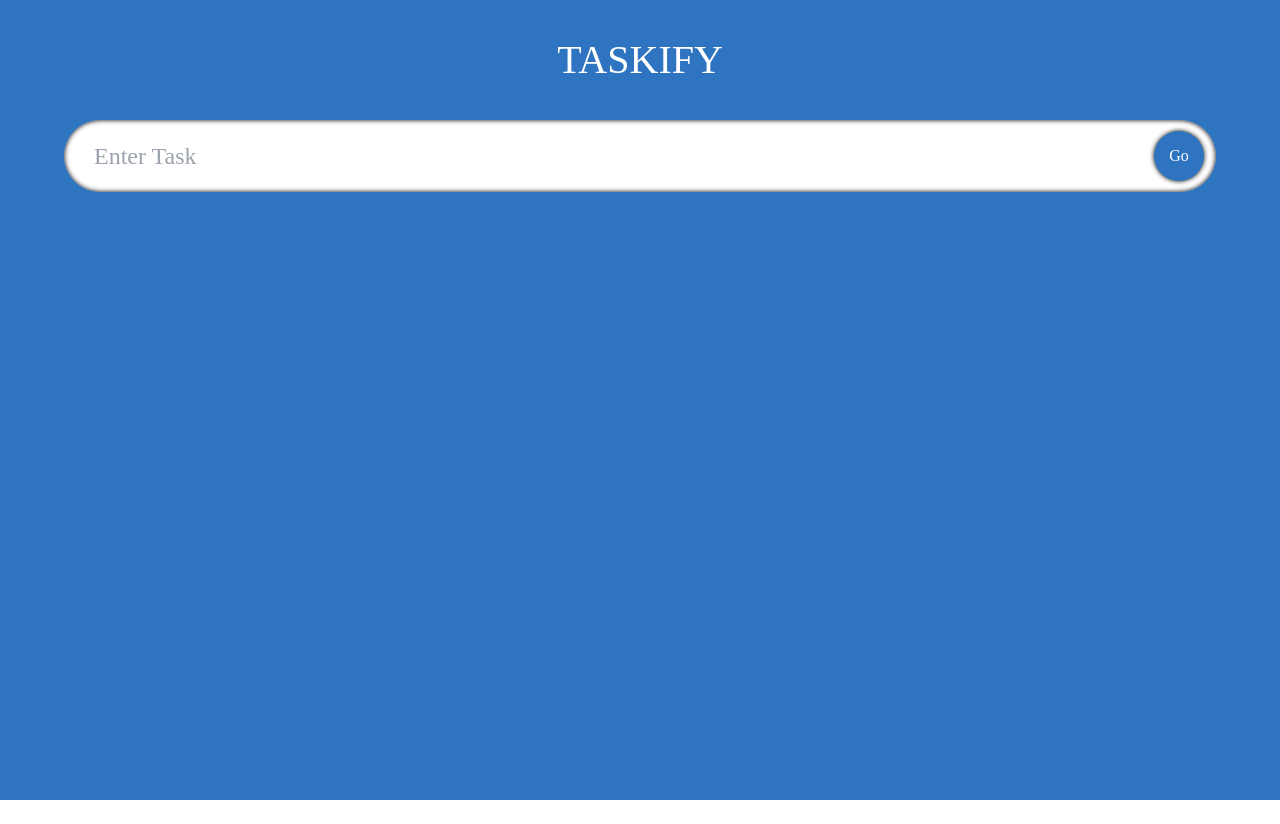
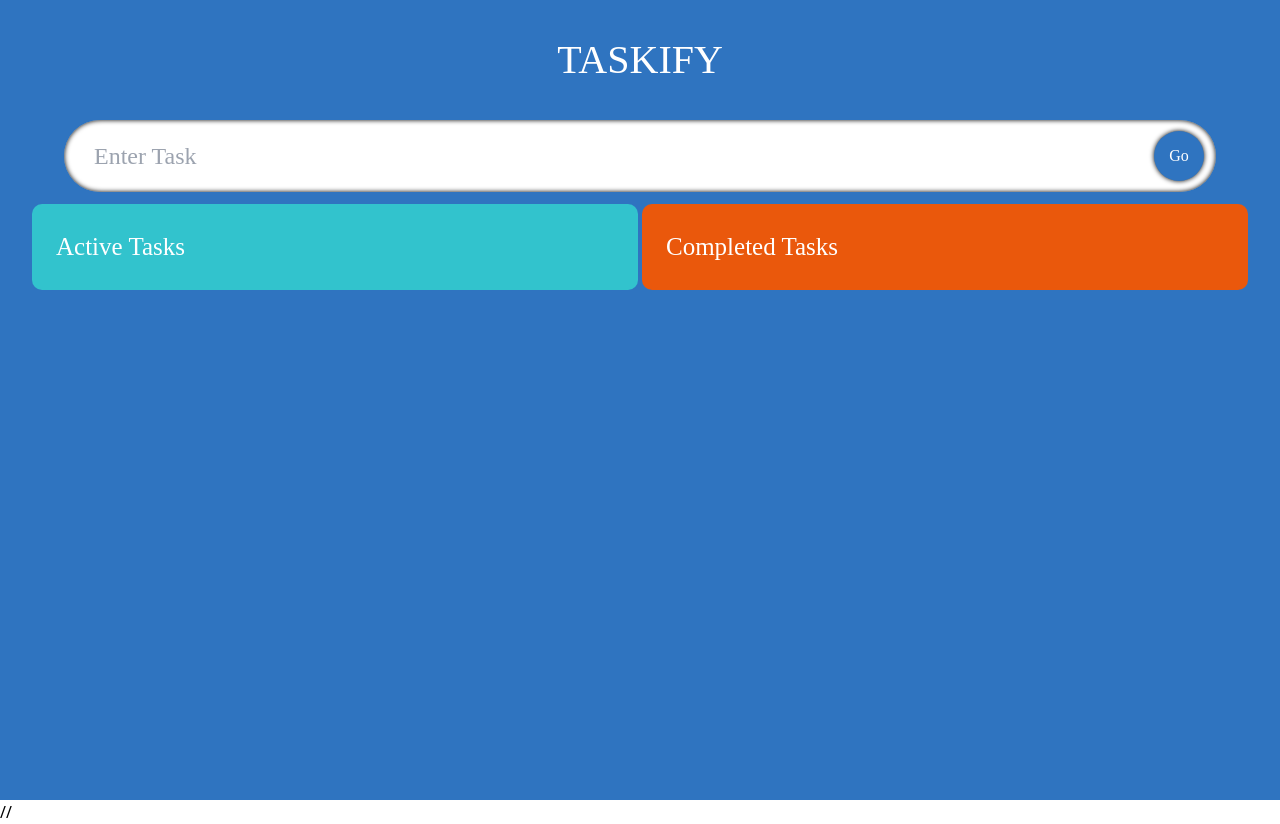
Before and after one commit to masouda1997/Taskify-React-TypeScript-with-drag-drop, a React (Create React App) app: page / in a window 1280 px wide. Before the commit the page ends 800 px from the top, so only its background shows below. Built offline with nearby package versions, Linux system fonts and the light colour scheme.

Commit message:
drag and drop UI fixed

```diff
--- a/package.json
+++ b/package.json
@@ -9,6 +9,7 @@
     "@types/jest": "^27.0.1",
     "@types/node": "^16.7.13",
     "@types/react": "^18.0.0",
+    "@types/react-beautiful-dnd": "^13.1.4",
     "@types/react-dom": "^18.0.0",
     "react": "^18.2.0",
     "react-beautiful-dnd": "^13.1.1",
--- a/src/App.tsx
+++ b/src/App.tsx
@@ -4,11 +4,12 @@ import { useState } from "react";
 import InputField from "./components/InputField";
 import { Todo } from "./Model";
 import TodoList from "./components/TodoList";
+import { DragDropContext } from "react-beautiful-dnd";
 
 const App: React.FC = () => {
 	const [todo, setTodo] = useState<string>("");
 	const [todos, setTodos] = useState<Todo[]>([]);
-	// const [completedTodos setCompletedTodos] = useState<Todo[]>([])
+	const [completedTodos, setCompletedTodos] = useState<Todo[]>([]);
 
 	const handleAdd = (e: React.FormEvent) => {
 		e.preventDefault();
@@ -22,13 +23,25 @@ const App: React.FC = () => {
 	console.log(todos);
 
 	return (
-		<div className="w-full h-[100vh] flex flex-col items-center bg-[#2f74c0] font-Neu">
-			<header className="uppercase text-white text-[40px] my-[30px] z-10 ">
-				Taskify
-			</header>
-			<InputField todo={todo} setTodo={setTodo} addHandler={handleAdd} />
-			<TodoList todos={todos} setTodos={setTodos} />
-		</div>
+		<DragDropContext onDragEnd={() => {}}>
+			<div className="w-full h-[100vh] flex flex-col items-center bg-[#2f74c0] font-Neu">
+				<header className="uppercase text-white text-[40px] my-[30px] z-10 ">
+					Taskify
+				</header>
+				<InputField
+					todo={todo}
+					setTodo={setTodo}
+					addHandler={handleAdd}
+				/>
+				<TodoList
+					todos={todos}
+					setTodos={setTodos}
+					completedTodos={completedTodos}
+					setCompletedTodos={setCompletedTodos}
+				/>
+			</div>
+			//{" "}
+		</DragDropContext>
 	);
 };
 
--- a/src/components/SingleTodo.tsx
+++ b/src/components/SingleTodo.tsx
@@ -2,14 +2,16 @@ import React, { useEffect, useRef } from "react";
 import { useState } from "react";
 import { Todo } from "../Model";
 import { MdDeleteForever, MdEditSquare, MdCheckBox } from "react-icons/md";
+import { Draggable } from "react-beautiful-dnd";
 
 type Props = {
+	index: number;
 	todo: Todo;
 	todos: Todo[];
 	setTodos: React.Dispatch<React.SetStateAction<Todo[]>>;
 };
 
-const SingleTodo = ({ todo, todos, setTodos }: Props) => {
+const SingleTodo = ({ index, todo, todos, setTodos }: Props) => {
 	const [edit, setEdit] = useState<boolean>(false);
 	const [editTodo, setEditTodo] = useState<string>(todo.todo);
 	const inputRef = useRef<HTMLInputElement>(null);
@@ -44,9 +46,14 @@ const SingleTodo = ({ todo, todos, setTodos }: Props) => {
 		setEdit(false);
 	};
 	return (
+		<Draggable draggableId={todo.id.toString()} index={index}>
+			{(provided) => (
 				<form
 					className="flex w-full p-4 mt-3 rounded-[10px] bg-[url('https://img.freepik.com/free-photo/crumpled-yellow-paper-background-close-up_60487-2390.jpg?size=626&ext=jpg')] hover:scale-105 hover:shadow-[0_0_5px_black] duration-300 text-black "
 					onSubmit={(e) => handleEdit(e, todo.id)}
+					{...provided.draggableProps}
+					{...provided.dragHandleProps}
+					ref={provided.innerRef}
 				>
 					{edit ? (
 						<input
@@ -63,7 +70,9 @@ const SingleTodo = ({ todo, todos, setTodos }: Props) => {
 
 					<div className="flex items-center flex-grow-0 gap-1">
 						<span>
-					<MdDeleteForever onClick={() => handleDelete(todo.id)} />
+							<MdDeleteForever
+								onClick={() => handleDelete(todo.id)}
+							/>
 						</span>
 						<span>
 							<MdEditSquare onClick={() => handleChange()} />
@@ -73,6 +82,8 @@ const SingleTodo = ({ todo, todos, setTodos }: Props) => {
 						</span>
 					</div>
 				</form>
+			)}
+		</Draggable>
 	);
 };
 
--- a/src/components/TodoList.tsx
+++ b/src/components/TodoList.tsx
@@ -1,40 +1,65 @@
 import React from "react";
 import { Todo } from "../Model";
 import SingleTodo from "./SingleTodo";
+import { Droppable } from "react-beautiful-dnd";
 
 interface IProps {
 	todos: Todo[];
 	setTodos: React.Dispatch<React.SetStateAction<Todo[]>>;
+	completedTodos: Todo[];
+	setCompletedTodos: React.Dispatch<React.SetStateAction<Todo[]>>;
 }
 
-const TodoList = ({ todos, setTodos }: IProps) => {
-	console.log(todos);
+const TodoList = ({
+	todos,
+	setTodos,
+	completedTodos,
+	setCompletedTodos,
+}: IProps) => {
 	return (
-		<ul className="w-[95%] gap-1 mt-3 flex md:flex-col ">
-			{todos.map((task) => (
-				<>
-					<section className="bg-[#32c3cd] rounded-[10px] flex-1 p-6 text-[25px] text-white">
+		<div className="w-[95%] gap-1 mt-3 flex md:flex-col ">
+			<Droppable droppableId="TodoList">
+				{(provided) => (
+					<section
+						ref={provided.innerRef}
+						{...provided.droppableProps}
+						className="bg-[#32c3cd] rounded-[10px] flex-1 p-6 text-[25px] text-white"
+					>
 						<span>Active Tasks</span>
+						{todos.map((task, index) => (
 							<SingleTodo
+								index={index}
 								key={task.id}
 								todo={task}
 								todos={todos}
 								setTodos={setTodos}
 							/>
+						))}
 					</section>
+				)}
+			</Droppable>
 
-					<section className="bg-orange-600 rounded-[10px] flex-1 p-6 text-[25px] text-white">
+			<Droppable droppableId="TodosRemove">
+				{(provided) => (
+					<section
+						ref={provided.innerRef}
+						{...provided.droppableProps}
+						className="bg-orange-600 rounded-[10px] flex-1 p-6 text-[25px] text-white"
+					>
 						<span>Completed Tasks</span>
+						{completedTodos.map((task, index) => (
 							<SingleTodo
+								index={index}
 								key={task.id}
 								todo={task}
-							todos={todos}
-							setTodos={setTodos}
+								todos={completedTodos}
+								setTodos={setCompletedTodos}
 							/>
+						))}
 					</section>
-				</>
-			))}
-		</ul>
+				)}
+			</Droppable>
+		</div>
 	);
 };
 
```
Also changed, not shown: 2 other files (tests, documents, lock files or other folders). Lines whose indentation alone changed are shown as unchanged.
